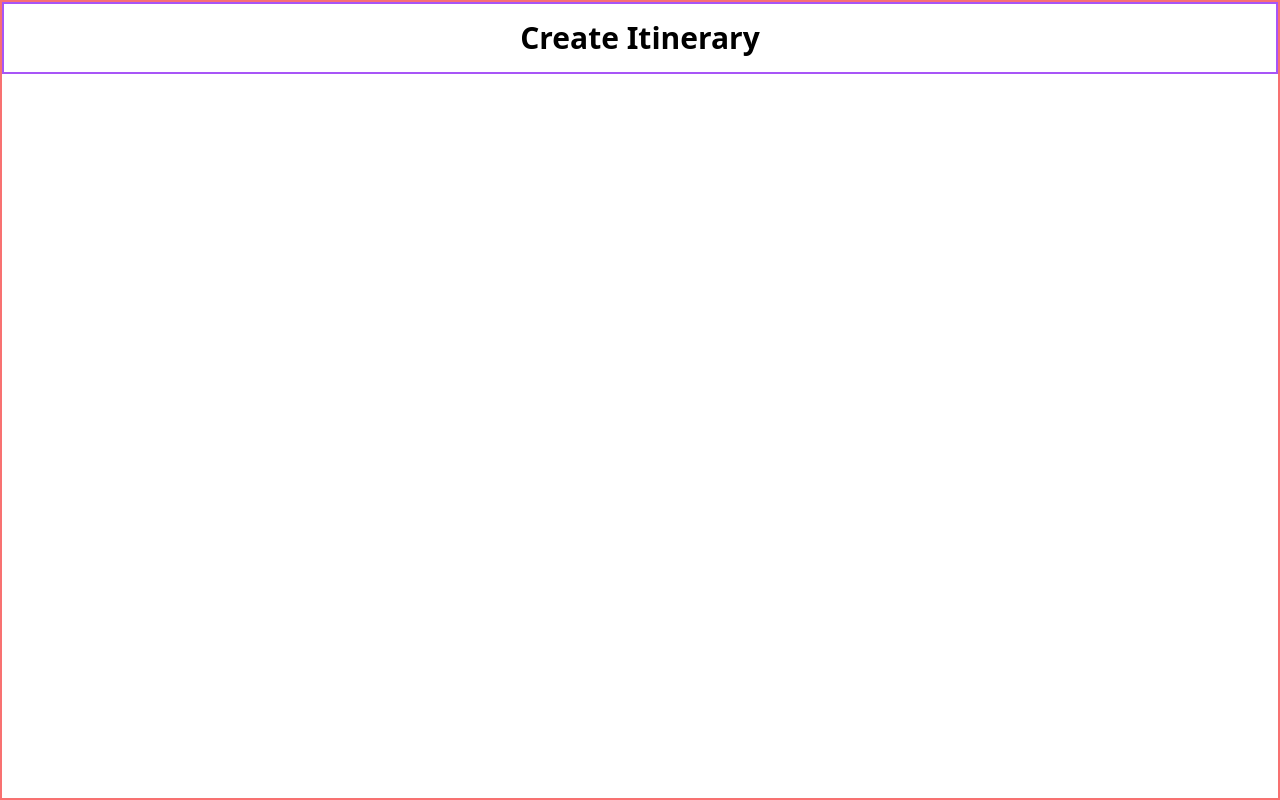
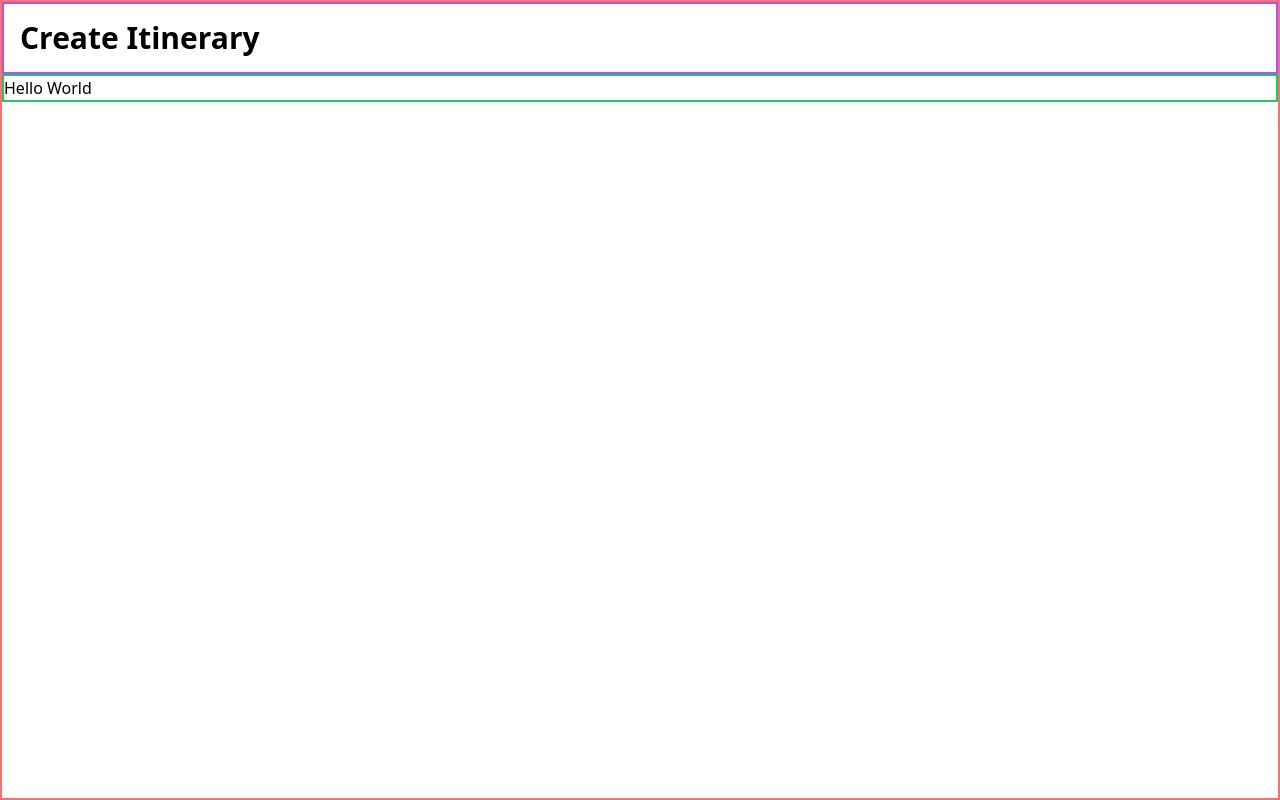
Before and after one commit to akiwidev/build-itinerary, a Next.js app: page / in a window 1280 px wide. Built offline with nearby package versions, Linux system fonts and the light colour scheme.

Commit message:
testing pushing changes to github

```diff
--- a/pages/index.tsx
+++ b/pages/index.tsx
@@ -1,9 +1,13 @@
 const HomePage = () => {
   return (
     <div className="h-screen border-2 border-red-400">
-      <div className="flex align-middle justify-center border-2 border-purple-500">
+      <div className="flex flex-col before:align-middle justify-center border-2 border-purple-500">
         <h1 className="text-3xl font-bold p-4">Create Itinerary</h1>
+
       </div>
+      <div className="flex border-2 border-green-500">
+          <h2 >Hello World</h2>
+        </div>
     </div>
   );
 };
```
